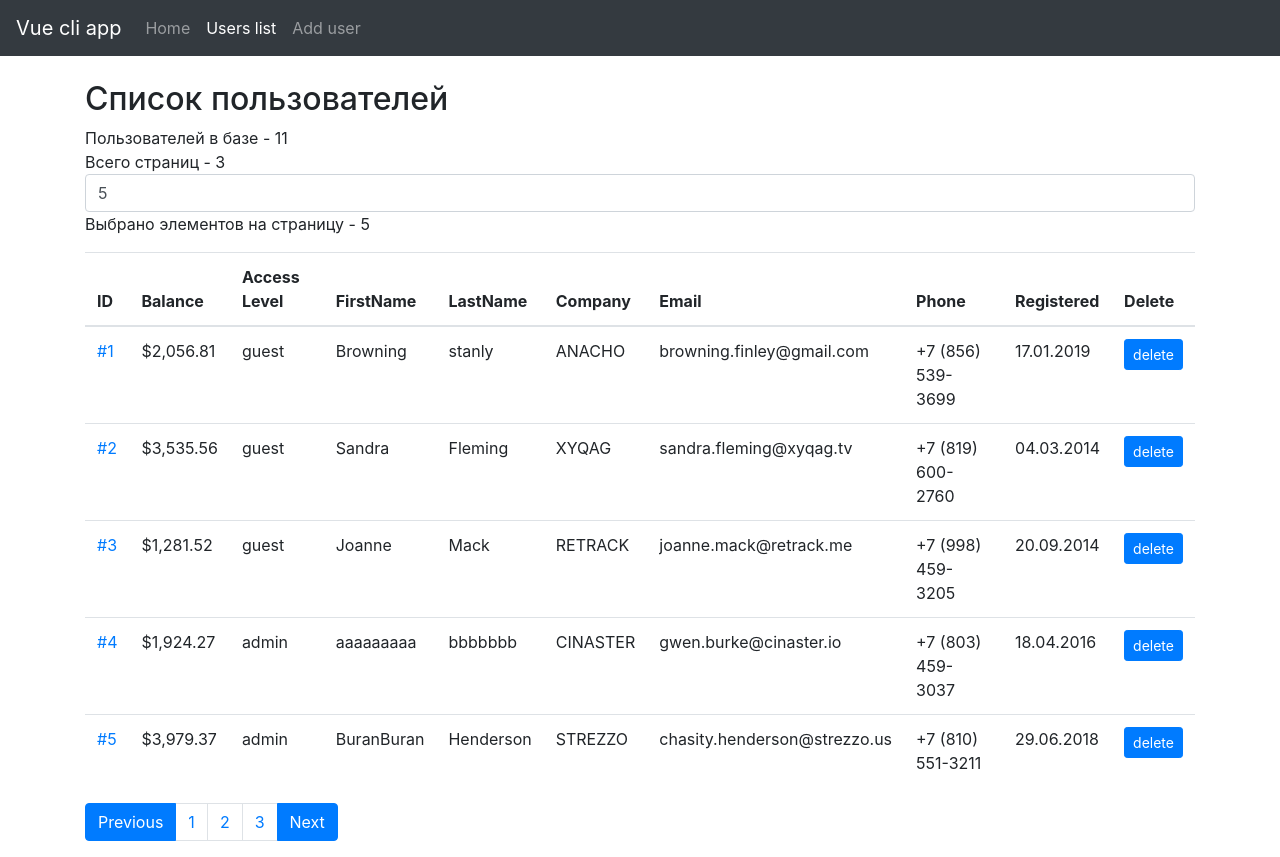
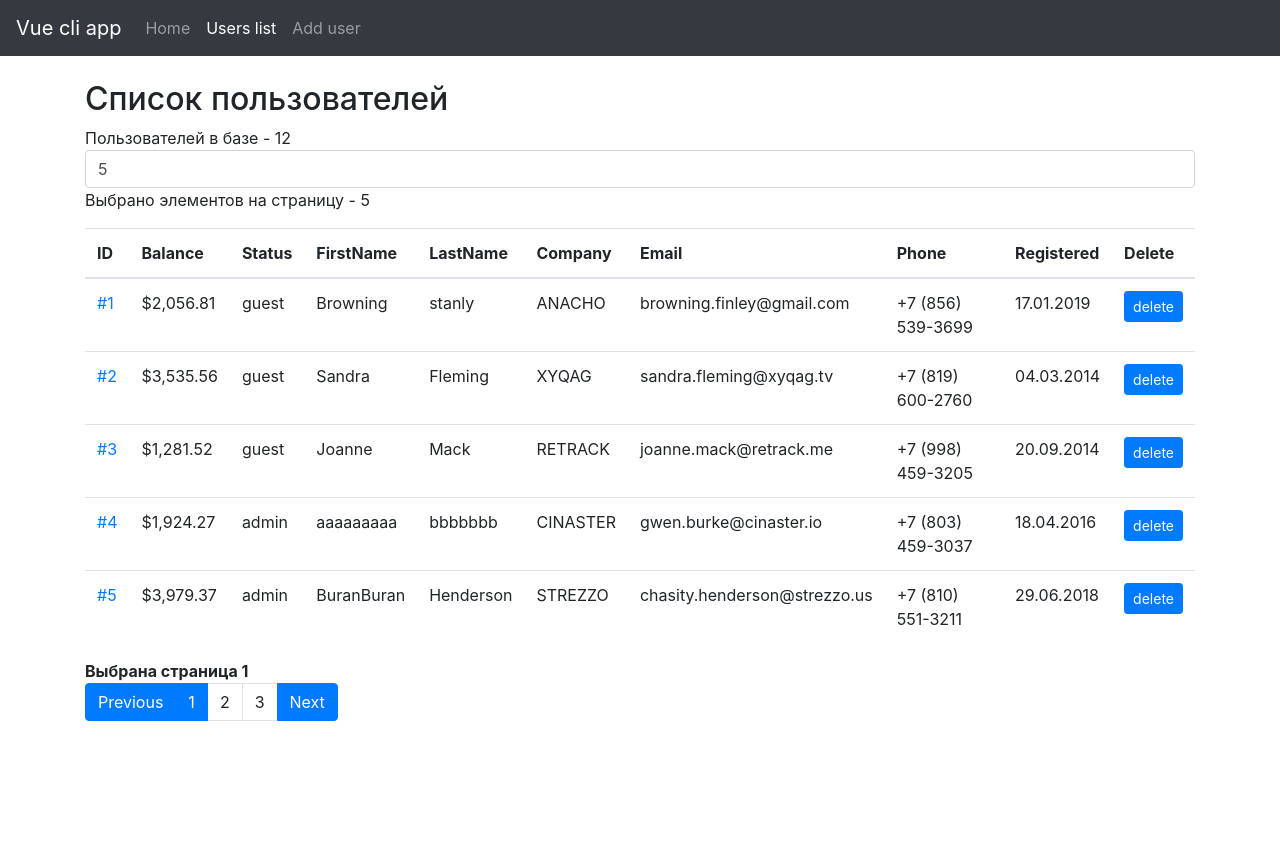
Before and after one commit to Kirigetov/vuejs-project, a Vue app in the folder vue-router-task/: page /users in a window 1280 px wide. After the commit the page ends 800 px from the top, so only its background shows below. Built offline with nearby package versions, Linux system fonts and the light colour scheme; data requests are answered from the project's data file.

Commit message:
upd pagination component

```diff
--- a/vue-router-task/db.json
+++ b/vue-router-task/db.json
@@ -167,6 +167,14 @@
       "phone": "2322323233",
       "company": "ssmvmsmkvkskv",
       "id": 11
+    },
+    {
+      "email": "tttt@test.com",
+      "firstName": "skskskskk",
+      "lastName": "kskksksks",
+      "phone": "03030300303",
+      "company": "sksksksks",
+      "id": 12
     }
   ]
 }
--- a/vue-router-task/src/components/Pagination.vue
+++ b/vue-router-task/src/components/Pagination.vue
@@ -1,17 +1,23 @@
 <template>
   <div>
     <ul class="pagination">
-      <router-link class="page-item" tag="li" to="/">
+      <li class="page-item active" @click="backTo">
         <a class="page-link">Previous</a>
-      </router-link>
+      </li>
 
-      <router-link v-for="page in pages" class="page-item" tag="li" :to="'page/' + page" :key="page">
+      <li
+        v-for="page in pages"
+        class="page-item"
+        :class="{ active: currentPage === page }"
+        :key="page"
+        @click="$emit('move', page)"
+      >
         <a class="page-link">{{ page }}</a>
-      </router-link>
+      </li>
 
-      <router-link class="page-item" tag="li" to="/">
+      <li class="page-item active" @click="forwardTo">
         <a class="page-link">Next</a>
-      </router-link>
+      </li>
     </ul>
   </div>
 </template>
@@ -19,10 +25,30 @@
 <script>
 export default {
   name: 'Pagination',
+  model: {
+    event: 'move',
+    prop: 'currentPage'
+  },
   props: {
     pages: {
       type: Number,
       required: true
+    },
+    currentPage: {
+      type: Number,
+      required: true
+    }
+  },
+  methods: {
+    backTo(){
+      if(this.currentPage !== 1) {
+        this.$emit('move', --this.currentPage)
+      }
+    },
+    forwardTo(){
+      if(this.currentPage < this.pages) {
+        this.$emit('move', ++this.currentPage)
+      }
     }
   }
 }
--- a/vue-router-task/src/components/UserList.vue
+++ b/vue-router-task/src/components/UserList.vue
@@ -4,7 +4,7 @@
       <tr>
         <th scope="col">ID</th>
         <th scope="col">Balance</th>
-        <th scope="col">Access Level</th>
+        <th scope="col">Status</th>
         <th scope="col">FirstName</th>
         <th scope="col">LastName</th>
         <th scope="col">Company</th>
--- a/vue-router-task/src/views/Users.vue
+++ b/vue-router-task/src/views/Users.vue
@@ -2,13 +2,7 @@
   <div>
     <h2>Список пользователей</h2>
 
-    <div>
-      Пользователей в базе - {{ userTotal }}
-    </div>
-
-    <div>
-      Всего страниц - {{ pages }}
-    </div>
+    <div>Пользователей в базе - {{ userTotal }}</div>
 
     <div class="form-group">
       <input type="number" class="form-control" v-model="usersPerPage" />
@@ -19,10 +13,9 @@
     <div v-if="!users.length">Загрузка...</div>
     <user-list v-else :users="usersListForPage" @delete="deleteUser" />
 
-    <pagination :pages='pages'></pagination>
 
-    <router-view></router-view>
-
+    <div class="form-block"><strong>Выбрана страница {{currentPage}}</strong></div>
+    <pagination v-model="currentPage" :pages="pages"></pagination>
 
   </div>
 </template>
@@ -43,7 +36,8 @@ export default {
       users: [],
       usersPerPage: 5,
       usersListForPage: [],
-      pages: 1
+      pages: 1,
+      currentPage: 1
     }
   },
   computed: {
@@ -56,14 +50,17 @@ export default {
   },
   methods: {
     usersToShow() {
-      this.usersListForPage = this.users.slice(0, this.usersPerPage);
-      this.pages = Math.ceil(this.users.length / this.usersPerPage);
+      let firstItemIndex = (this.currentPage * this.usersPerPage) - this.usersPerPage
+      let lastItemIndex = this.currentPage * this.usersPerPage
+
+      this.usersListForPage = this.users.slice(firstItemIndex, lastItemIndex)
+      this.pages = Math.ceil(this.userTotal / this.usersPerPage)
     },
     loadUsers() {
       axios
         .get('http://localhost:3004/users/')
         .then(response => {
-          this.users = response.data;
+          this.users = response.data
           this.usersToShow()
         })
         .catch(error => {
@@ -75,7 +72,8 @@ export default {
     }
   },
   watch: {
-    usersPerPage: 'usersToShow'
-  },
+    usersPerPage: 'usersToShow',
+    currentPage: 'usersToShow'
+  }
 }
 </script>
```
Also changed, not shown: vue-router-task/src/router/index.js (+1 -8 lines).
